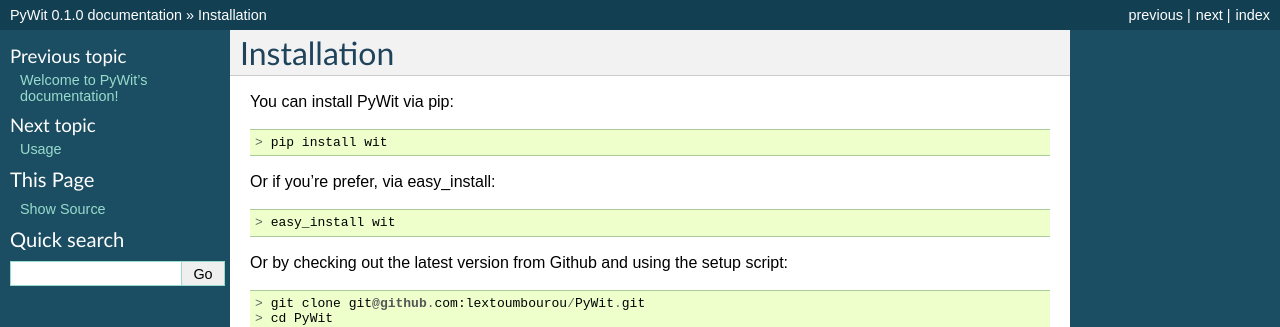
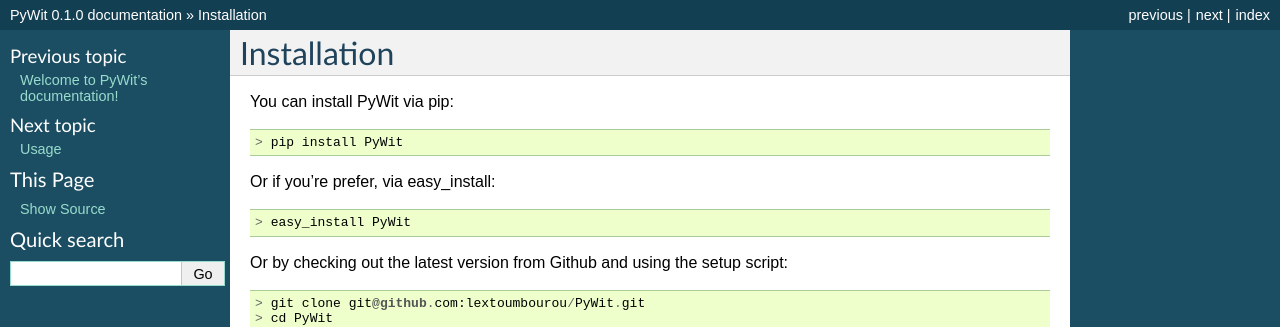
Before and after one commit to lextoumbourou/PyWit, a Sphinx documentation site: the page built from docs/installation.rst, in a window 1280 px wide. Shown: the top 327 px of the page. Built offline with Sphinx 7.4.7, drawn with Linux system fonts in a browser that asks for light colours; pages that are not in the unit, such as notebooks, are missing from menus.

Commit message:
Couple of doc fixes

```diff
--- a/docs/index.rst
+++ b/docs/index.rst
@@ -10,7 +10,7 @@
 
 It's easy to get started.
 
-Firstly, work out how to :doc:`install <installation>` it. Next take a look at some :doc:`usage examples <usage_examples>`.
+Firstly, work out how to :ref:`install <installation>` it. Next take a look at some :doc:`usage <usage>` examples.
 
 By then, you'll be ready to read the :doc:`API Guide <api>`.
 
--- a/docs/installation.rst
+++ b/docs/installation.rst
@@ -5,13 +5,13 @@
 
 ::
 
-    > pip install wit
+    > pip install PyWit
 
 Or if you're prefer, via easy_install:
 
 ::
 
-    > easy_install wit
+    > easy_install PyWit
 
 Or by checking out the latest version from Github and using the setup script:
 
```
